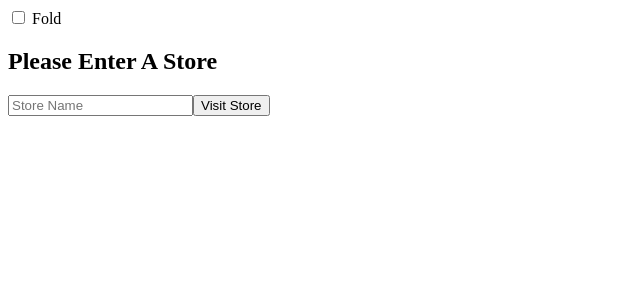
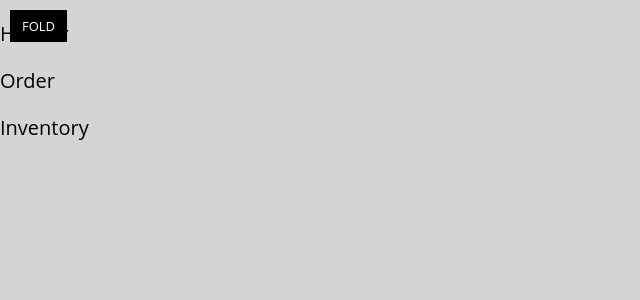
Before and after one commit to mitchv/javascript-sandbox, a React (Create React App) app in the folder wbos/catch-of-the-day/: page / in a window 1280 px wide. Shown: the top 300 px of the page, without its empty margins (0-640 px from the left). Built offline with nearby package versions, Linux system fonts and the light colour scheme.

Commit message:
added component scaffolding

```diff
--- /dev/null
+++ b/wbos/catch-of-the-day/src/App.js
@@ -0,0 +1,18 @@
+import React from 'react';
+import Header from './Header';
+import Order from './Order';
+import Inventory from './Inventory';
+
+class App extends React.Component {
+	render(){
+		return (
+			<div className="menu">
+				<Header />
+				<Order />
+				<Inventory />
+			</div>
+		)
+	}
+}
+
+export default App;
--- /dev/null
+++ b/wbos/catch-of-the-day/src/Header.js
@@ -0,0 +1,13 @@
+import React from 'react';
+
+class Header extends React.Component {
+	render(){
+		return (
+			<div className="header">
+				<p>Header</p>
+			</div>
+		)
+	}
+}
+
+export default Header;
--- /dev/null
+++ b/wbos/catch-of-the-day/src/Inventory.js
@@ -0,0 +1,13 @@
+import React from 'react';
+
+class Inventory extends React.Component {
+	render(){
+		return (
+			<div className="inventory">
+				<p>Inventory</p>
+			</div>
+		)
+	}
+}
+
+export default Inventory;
--- /dev/null
+++ b/wbos/catch-of-the-day/src/Order.js
@@ -0,0 +1,13 @@
+import React from 'react';
+
+class Order extends React.Component {
+	render(){
+		return (
+			<div className="order">
+				<p>Order</p>
+			</div>
+		)
+	}
+}
+
+export default Order;
--- a/wbos/catch-of-the-day/src/StorePicker.js
+++ b/wbos/catch-of-the-day/src/StorePicker.js
@@ -4,6 +4,7 @@
 	render(){
 		return (
 			<form className="store-selector">
+			{ /* this is a comment */}
 				<h2>Please Enter A Store</h2>
 				<input type="text" required placeholder="Store Name" />
 				<img src="" alt="" />
--- a/wbos/catch-of-the-day/src/index.js
+++ b/wbos/catch-of-the-day/src/index.js
@@ -1,6 +1,7 @@
 import React from 'react';
 import { render } from 'react-dom';
-
+import './css/style.css';
+import App from './App.js';
 import StorePicker from './StorePicker';
 
-render (<StorePicker/>, document.querySelector('#main'));
+render (<App/>, document.querySelector('#main'));
```
